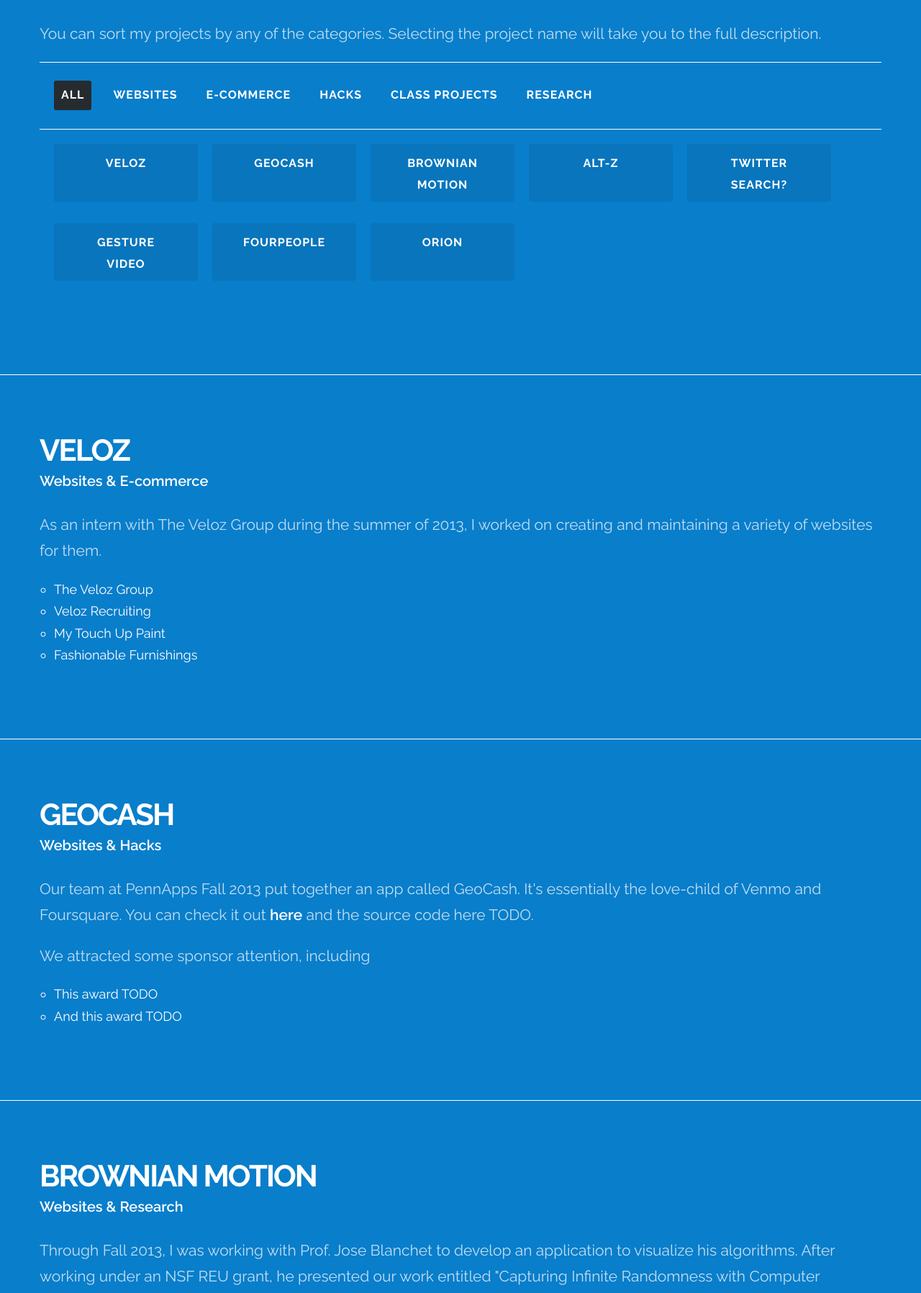
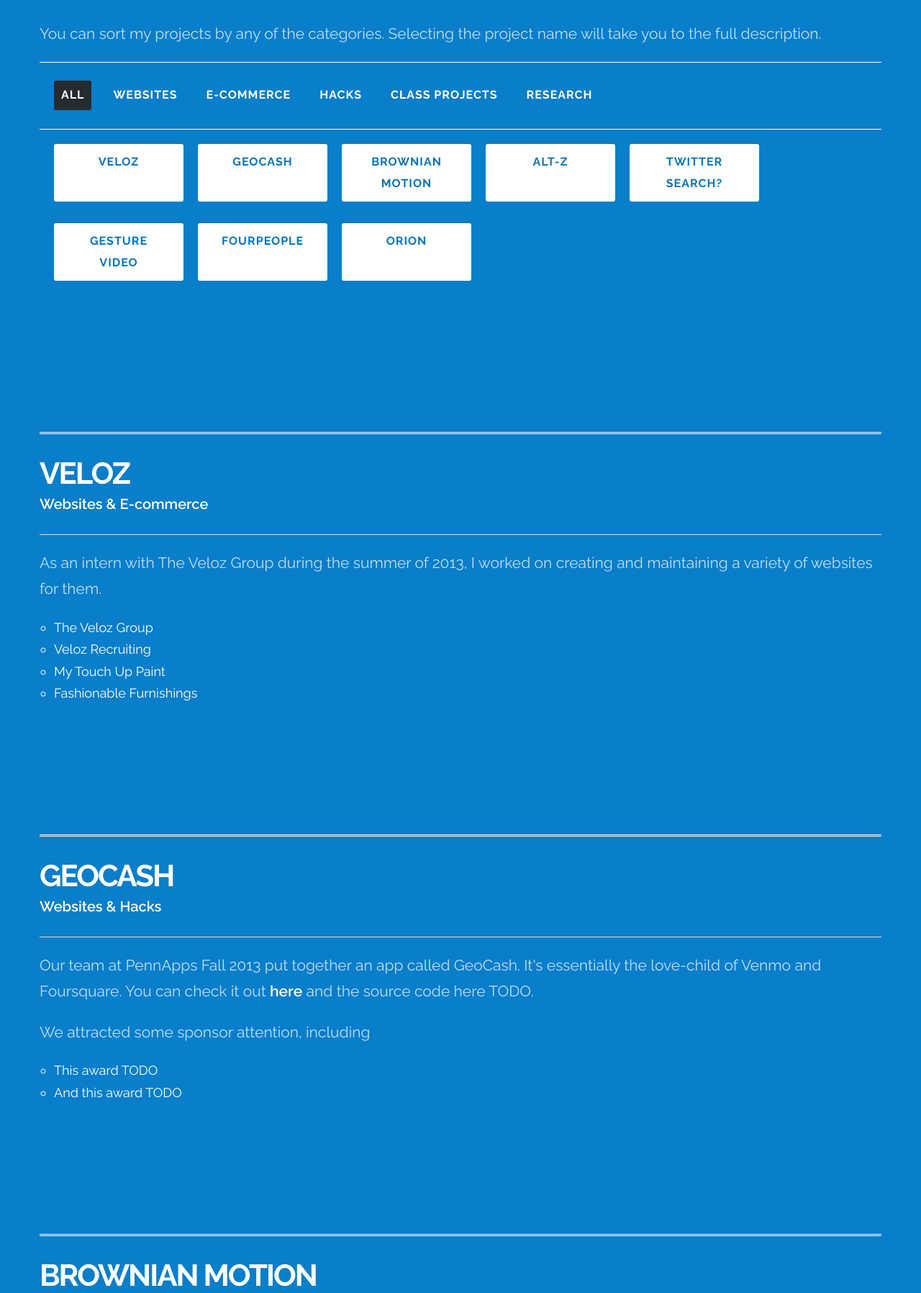
Before and after one commit to kaitlinhuben/kaitlinhuben.github.io, a PHP site: page /projects in a window 1280 px wide. Shown: the part 161-1957 px from the top of the page at 72% size. Run offline with PHP 8.4, Linux system fonts and the light colour scheme; some libraries are stand-ins or nearby versions; some web fonts are replaced.

Commit message:
Added favicon and changed filter styling

```diff
--- a/css/projects.css
+++ b/css/projects.css
@@ -68,21 +68,22 @@
     font-size: 16px;
     text-align: center;
     transition: all 0.3s ease-in-out;
-    color: #fff;
+    color: #0875bd;
     text-decoration: none;
     font-weight: 700;
     text-transform: uppercase;
-    background-color: #0875bd;
+    background-color: #fff;
     letter-spacing: 1px;
     border-radius: 3px;
     float: left;
-    border: 2px solid #0875bd;
-    width: 200px;
+    /*border: 2px solid #fff;*/
+    width: 180px;
     height: 80px;
 }
 
 #projects-list li:hover .single-project-li {
-	border: 2px solid white;
+	/*border: 2px solid #262b30;*/
+	color: #262b30;
 }
 
 .isotope,
@@ -126,15 +127,17 @@
 /* Single project full description */
 .project-description {
 	color: #fff;
-	border-top: 1px solid white;
 }
 
 .project-description h2.title {
+	padding-top: 30px;
 	margin-bottom:5px;
+	border-top: 3px double white;
 }
 
 .project-description h5.category {
-	margin-bottom: 5px;
+	padding-bottom: 30px;
+	border-bottom: 1px solid #ddd;
 }
 
 .project-description ul li{
--- a/index-working.html
+++ b/index-working.html
@@ -24,6 +24,8 @@
 
 <!-- Finally we will load the font from Google Fonts -->
 <link href='http://fonts.googleapis.com/css?family=Raleway:400,200,300,500,600,700,800,900|Herr+Von+Muellerhoff' rel='stylesheet' type='text/css'>
+
+<link rel="icon" type="image/x-icon" href="img/owl-blue.png" />
 
 </head>
 
--- a/projects/index.html
+++ b/projects/index.html
@@ -25,6 +25,8 @@
 
 <!-- Finally we will load the font from Google Fonts -->
 <link href='http://fonts.googleapis.com/css?family=Raleway:400,200,300,500,600,700,800,900|Herr+Von+Muellerhoff' rel='stylesheet' type='text/css'>
+
+<link rel="icon" type="image/x-icon" href="../img/owl-blue.png" />
 
 </head>
 
@@ -186,7 +188,7 @@
                 <h2 class="title">Orion</h2>
                 <h5 class="category">Websites &amp; Class Projects</h5>
                 <div class="clear"></div>
-                <p>As part of the Open Academy TODO class at Columbia, I was placed with the Orion group. We've been working on the Node server for Orion, which is blahblahblah TODO check out the source code here TODO and our blog TODO.</p>
+                <p>As part of the Open Academy TODO class at Columbia, I was placed with the Orion group. We've been working on the Node server for Orion, which is blahblahblah TODO check out the source code here TODO and our blog TODO. and the plugin TODO</p>
             </div>
         </div>
 
```
